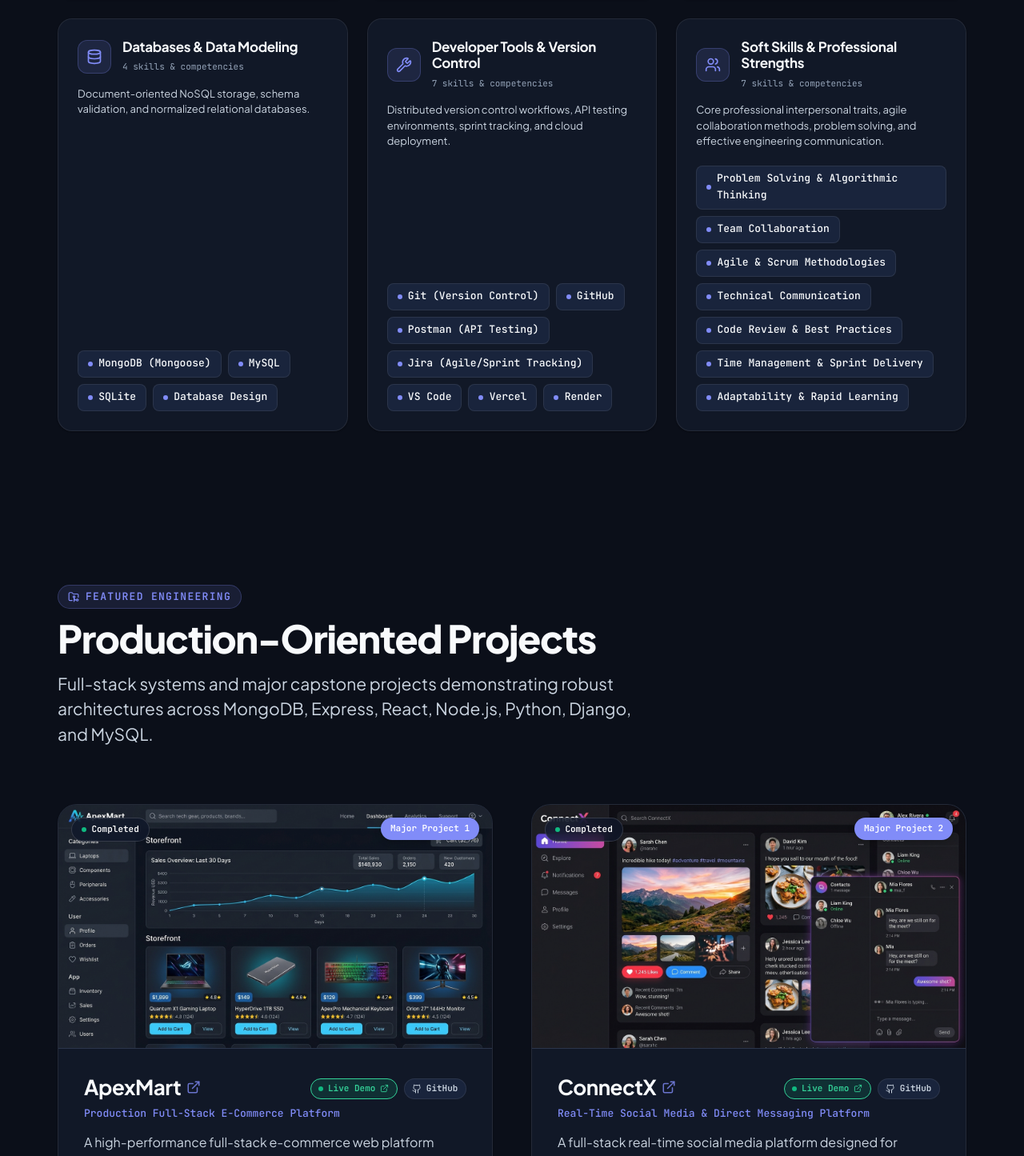
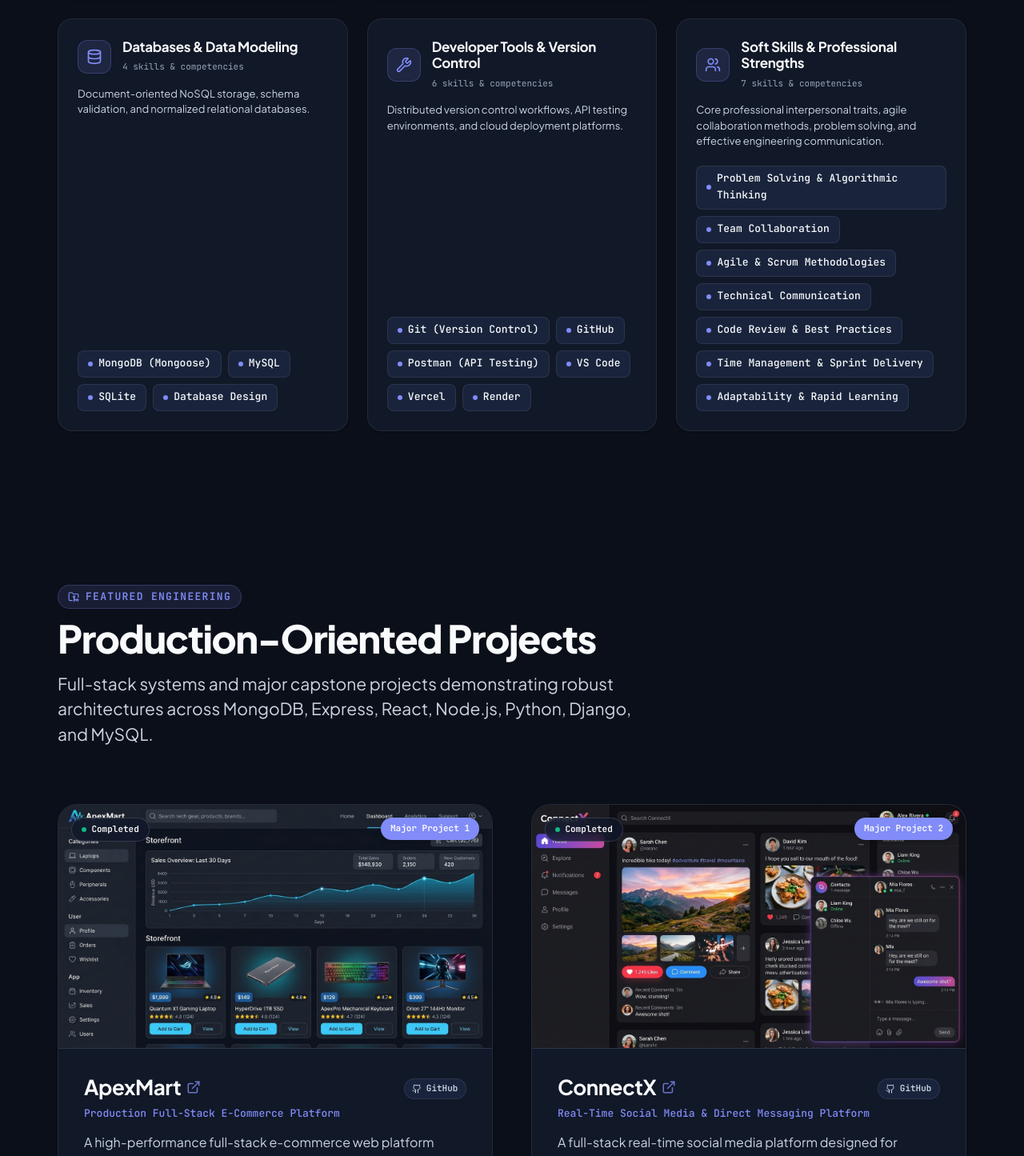
Before and after one commit to Swetha1526/portfolio, a React (Vite) app: page / in a window 1280 px wide. Shown: the part 3185-4630 px from the top of the page at 80% size. Built offline with nearby package versions, Linux system fonts and the light colour scheme.

Commit message:
Remove live demo tabs from ApexMart and ConnectX; remove Jira from skills

```diff
--- a/src/components/Projects.jsx
+++ b/src/components/Projects.jsx
@@ -23,7 +23,6 @@
     stackRole:
       'Django 5 and Django REST Framework backend with PyMySQL relational database; React and Redux client for high-performance stateful shopping workflows.',
     note: 'GUVI Major Project 1 demonstrating full stack enterprise e-commerce architecture.',
-    liveUrl: 'https://apexmart-ecommerce.vercel.app',
     githubUrl: 'https://github.com/Swetha1526/ApexMarT',
     repoNotice: 'GitHub: Swetha1526/ApexMarT',
   },
@@ -47,7 +46,6 @@
     stackRole:
       'Node.js & Express REST API with Socket.io duplex engine & MongoDB; React 18 client for responsive navigation and synchronized states.',
     note: 'GUVI Major Project 2 showcasing full-stack real-time MERN architecture with WebSockets.',
-    liveUrl: 'https://connectx-social.vercel.app',
     githubUrl: 'https://github.com/Swetha1526/ConnectX',
     repoNotice: 'GitHub: Swetha1526/ConnectX',
   },
--- a/src/components/Skills.jsx
+++ b/src/components/Skills.jsx
@@ -35,8 +35,8 @@
     id: 'tools',
     title: 'Developer Tools & Version Control',
     icon: <Wrench size={20} />,
-    description: 'Distributed version control workflows, API testing environments, sprint tracking, and cloud deployment.',
-    skills: ['Git (Version Control)', 'GitHub', 'Postman (API Testing)', 'Jira (Agile/Sprint Tracking)', 'VS Code', 'Vercel', 'Render'],
+    description: 'Distributed version control workflows, API testing environments, and cloud deployment platforms.',
+    skills: ['Git (Version Control)', 'GitHub', 'Postman (API Testing)', 'VS Code', 'Vercel', 'Render'],
   },
   {
     id: 'soft-skills',
```
Also changed, not shown: 1 other file (tests, documents, lock files or other folders).
